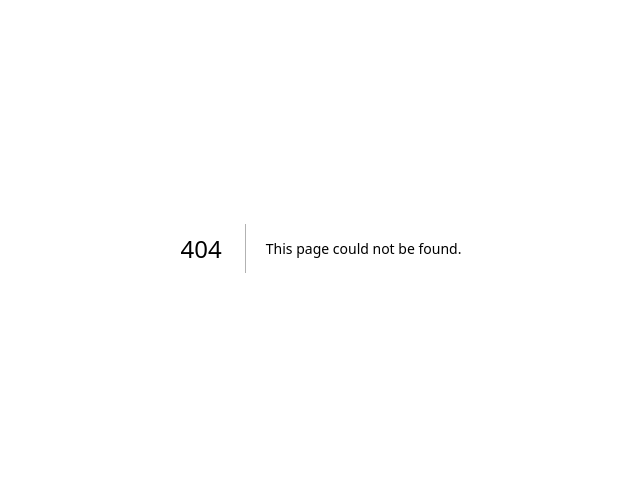
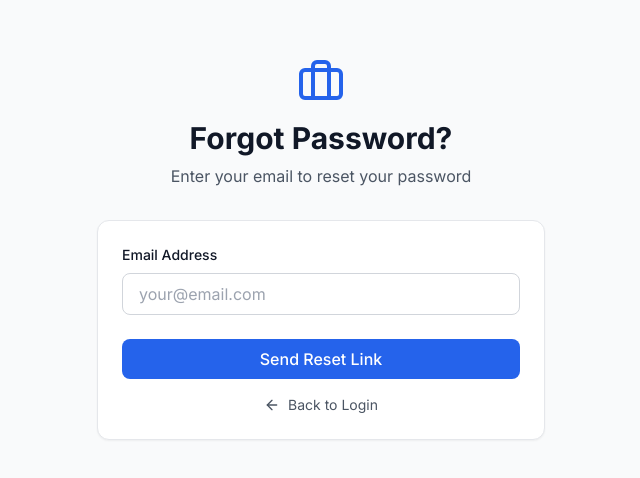
Before and after one commit to buladia9-hash/jobgshock, a Next.js app: page /forgot-password in a window 1280 px wide. Before the commit this address had no page. Shown: the part 152-630 px from the top of the page, without its empty margins (319-959 px from the left). Built offline with nearby package versions, Linux system fonts and the light colour scheme; no server answers.

Commit message:
Add forgot password functionality

```diff
--- /dev/null
+++ b/app/(auth)/forgot-password/page.tsx
@@ -0,0 +1,78 @@
+'use client';
+import { useState } from 'react';
+import Link from 'next/link';
+import { account } from '@/lib/appwrite';
+import toast from 'react-hot-toast';
+import { Briefcase, ArrowLeft } from 'lucide-react';
+
+export default function ForgotPassword() {
+  const [email, setEmail] = useState('');
+  const [loading, setLoading] = useState(false);
+  const [sent, setSent] = useState(false);
+
+  const handleSubmit = async (e: React.FormEvent) => {
+    e.preventDefault();
+    setLoading(true);
+    try {
+      await account.createRecovery(
+        email,
+        `${window.location.origin}/reset-password`
+      );
+      setSent(true);
+      toast.success('Password reset email sent! Check your inbox.');
+    } catch (error: any) {
+      toast.error(error.message || 'Failed to send reset email');
+    } finally {
+      setLoading(false);
+    }
+  };
+
+  return (
+    <div className="min-h-screen flex items-center justify-center bg-gray-50 px-4">
+      <div className="max-w-md w-full">
+        <div className="text-center mb-8">
+          <div className="flex justify-center mb-4">
+            <Briefcase className="w-12 h-12 text-primary-600" />
+          </div>
+          <h2 className="text-3xl font-bold">Forgot Password?</h2>
+          <p className="text-gray-600 mt-2">
+            {sent ? 'Check your email' : 'Enter your email to reset your password'}
+          </p>
+        </div>
+
+        {sent ? (
+          <div className="card text-center">
+            <p className="text-gray-700 mb-6">
+              We've sent a password reset link to <strong>{email}</strong>.
+              Please check your inbox and follow the instructions.
+            </p>
+            <Link href="/login" className="btn btn-primary w-full">
+              Back to Login
+            </Link>
+          </div>
+        ) : (
+          <form onSubmit={handleSubmit} className="card">
+            <div className="mb-6">
+              <label className="block text-sm font-medium mb-2">Email Address</label>
+              <input
+                type="email"
+                value={email}
+                onChange={(e) => setEmail(e.target.value)}
+                className="input"
+                placeholder="your@email.com"
+                required
+              />
+            </div>
+            <button type="submit" disabled={loading} className="btn btn-primary w-full mb-4">
+              {loading ? 'Sending...' : 'Send Reset Link'}
+            </button>
+            <Link href="/login" className="flex items-center justify-center gap-2 text-sm text-gray-600 hover:text-primary-600">
+              <ArrowLeft className="w-4 h-4" />
+              Back to Login
+            </Link>
+          </form>
+        )}
+      </div>
+    </div>
+  );
+}
--- a/app/(auth)/login/page.tsx
+++ b/app/(auth)/login/page.tsx
@@ -51,7 +51,10 @@ export default function Login() {
             <input type="email" value={email} onChange={(e) => setEmail(e.target.value)} className="input" required />
           </div>
           <div className="mb-6">
-            <label className="block text-sm font-medium mb-2">Password</label>
+            <div className="flex justify-between items-center mb-2">
+              <label className="block text-sm font-medium">Password</label>
+              <Link href="/forgot-password" className="text-sm text-primary-600 hover:underline">Forgot password?</Link>
+            </div>
             <input type="password" value={password} onChange={(e) => setPassword(e.target.value)} className="input" required />
           </div>
           <button type="submit" disabled={loading} className="btn btn-primary w-full">
```
